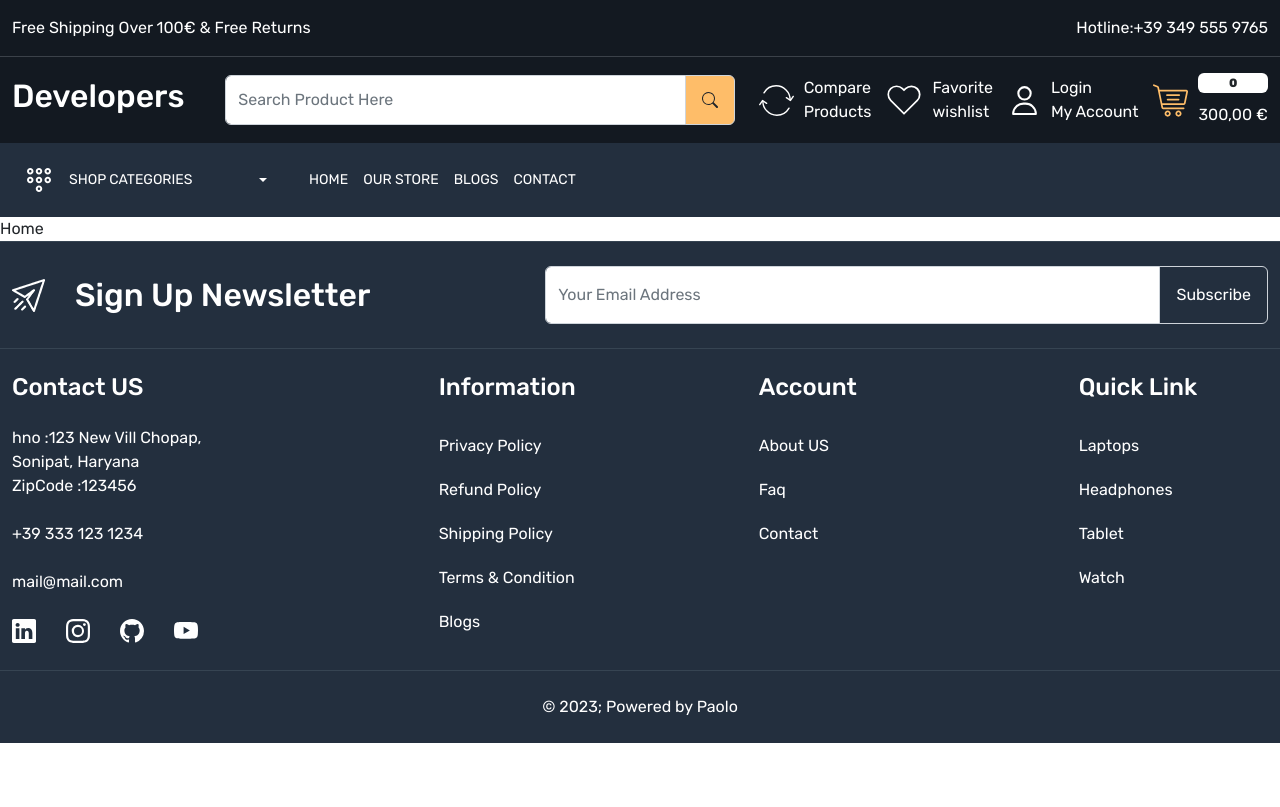
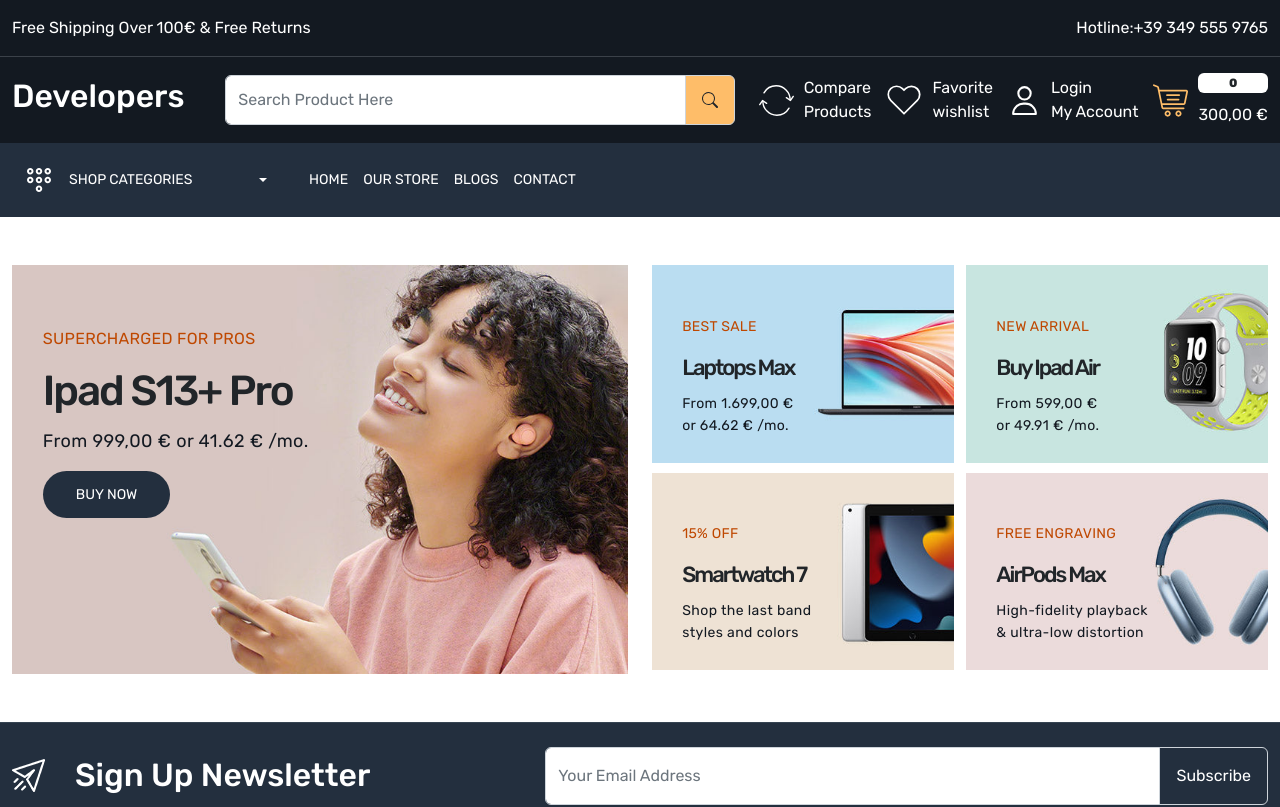
Before and after one commit to PaoloFerrari92/redux_-ECommerce, a React (Create React App) app: page / in a window 1280 px wide. Shown: the top 807 px of the page. Built offline with nearby package versions, Linux system fonts and the light colour scheme.

Commit message:
Creata prima parte del Homepage

```diff
--- a/src/App.css
+++ b/src/App.css
@@ -8,6 +8,7 @@
  --color-3b4149: #3b4149;
  --color-febd69: #febd69;
  --color-232f3e: #232f3e;
+ --color-bf4800: #bf4800;
 
 }
 body{
@@ -32,6 +33,18 @@
 
 .gap-30{
   gap: 30px;
+}
+
+.button {
+  background-color: var(--color-232f3e);
+  color: white;
+  font-size: 14px;
+  padding: 13px 33px;
+  border-radius: 25px;
+}
+.button:hover{
+  background-color: var(--color-febd69);
+  color: var(--color-131921);
 }
 /* Header Part */
 
@@ -103,3 +116,62 @@
   padding: 8px 17px;
 }
 /* Footer Part End */
+
+
+/* Homepage Part */
+.main-banner-content{
+  top:15%;
+  left: 5%;
+}
+.main-banner-content h4{
+  font-size: 16px;
+  font-weight: 400;
+  line-height: 24px;
+  color: var(--color-bf4800);
+  margin: 0 0 12px;
+  letter-spacing: 0.3px;
+  text-transform: uppercase;
+}
+.main-banner-content h5{
+  font-size: 42px;
+  line-height: 56px;
+  letter-spacing: -2px;
+  font-weight: 500;
+  text-transform: none;
+}
+.main-banner-content p{
+  font-size: 18px;
+  line-height: 28px;
+  letter-spacing: 0.4px;
+  color: var(--color-131921);
+}
+.small-banner-content{
+  top:25%;
+  left: 10%;
+}
+.small-banner-content h4{
+  font-size: 14px;
+  font-weight: 400;
+  line-height: 24px;
+  color: var(--color-bf4800);
+  margin: 0 0 12px;
+  letter-spacing: 0.3px;
+  text-transform: uppercase;
+}
+.small-banner-content h5{
+  font-size: 22px;
+  line-height: 34px;
+  letter-spacing: -2px;
+  font-weight: 500;
+  text-transform: none;
+}
+.small-banner-content p{
+  font-size: 14px;
+  line-height: 22px;
+  letter-spacing: 0.4px;
+  color: var(--color-131921);
+}
+.small-banner {
+  width: 49%;
+}
+/* Homepage Part End */
--- a/src/pages/Home.jsx
+++ b/src/pages/Home.jsx
@@ -1,8 +1,83 @@
-import React from 'react'
+import React from 'react';
+import { Link } from 'react-router-dom';
 
 const Home = () => {
   return (
-    <div>Home</div>
+    <>
+      <section className='home-wrapper-1 py-5'>
+        <div className='container-xxl'>
+          <div className='row'>
+            <div className='col-6'>
+              <div className='main-banner position-relative'>
+                <img
+                  src="images/main-banner-1.jpg"
+                  className='img-fluid rounder-3'
+                  alt="main banner"
+                />
+                <div className='main-banner-content position-absolute'>
+                  <h4>SUPERCHARGED FOR PROS</h4>
+                  <h5>Ipad S13+ Pro</h5>
+                  <p>From 999,00 € or 41.62 € /mo. </p>
+                  <Link className='button'>BUY NOW</Link>
+                </div>
+              </div>
+            </div>
+            <div className='col-6'>
+              <div className='d-flex flex-wrap gap-10 justify-content-between align-items-center'>
+              <div className='small-banner position-relative '>
+                <img
+                  src="images/catbanner-01.jpg"
+                  className='img-fluid rounder-3'
+                  alt="main banner"
+                />
+                <div className='small-banner-content position-absolute'>
+                  <h4>BEST SALE</h4>
+                  <h5> Laptops Max</h5>
+                  <p>From 1.699,00 € <br/> or 64.62 € /mo. </p>
+                </div>
+              </div>
+              <div className='small-banner position-relative '>
+                <img
+                  src="images/catbanner-02.jpg"
+                  className='img-fluid rounder-3'
+                  alt="main banner"
+                />
+                <div className='small-banner-content position-absolute'>
+                  <h4>NEW ARRIVAL</h4>
+                  <h5>Buy Ipad Air</h5>
+                  <p>From 599,00 € <br/>or 49.91 € /mo. </p>
+                </div>
+              </div>
+              <div className='small-banner position-relative '>
+                <img
+                  src="images/catbanner-03.jpg"
+                  className='img-fluid rounder-3'
+                  alt="main banner"
+                />
+                <div className='small-banner-content position-absolute'>
+                  <h4>15% OFF</h4>
+                  <h5>Smartwatch 7</h5>
+                  <p>Shop the last band <br/>styles and colors </p>
+                </div>
+              </div>
+              <div className='small-banner position-relative'>
+                <img
+                  src="images/catbanner-04.jpg"
+                  className='img-fluid rounder-3'
+                  alt="main banner"
+                />
+                <div className='small-banner-content position-absolute'>
+                  <h4>FREE ENGRAVING</h4>
+                  <h5>AirPods Max</h5>
+                  <p>High-fidelity playback <br/>& ultra-low distortion </p>
+                </div>
+              </div>
+              </div>
+            </div>
+          </div>
+        </div>
+      </section>
+    </>
   )
 }
 
```
